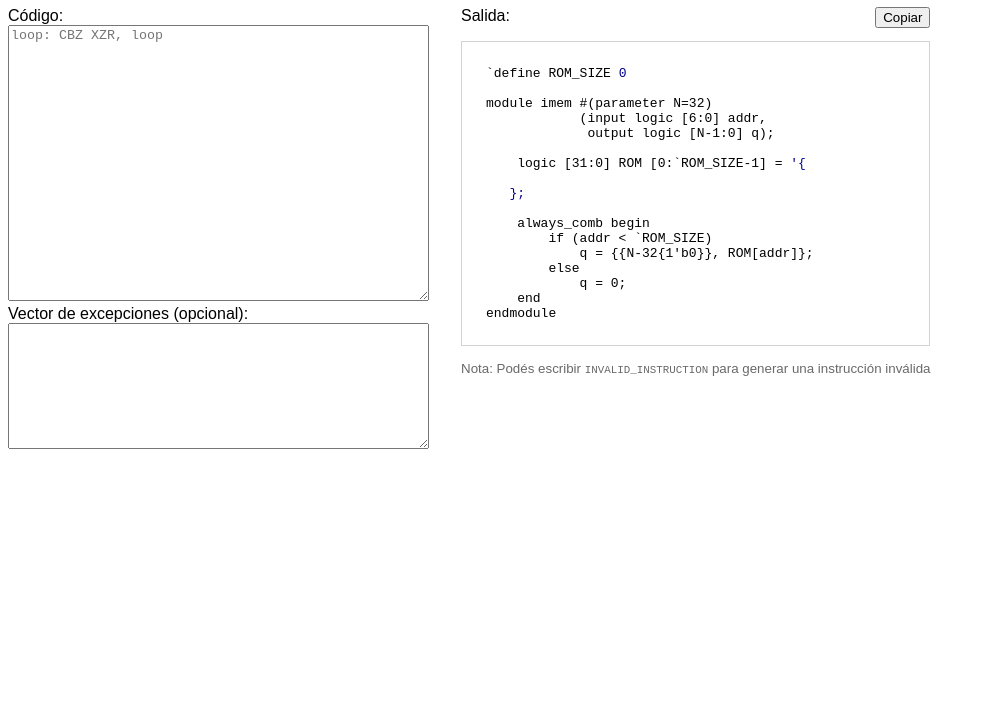
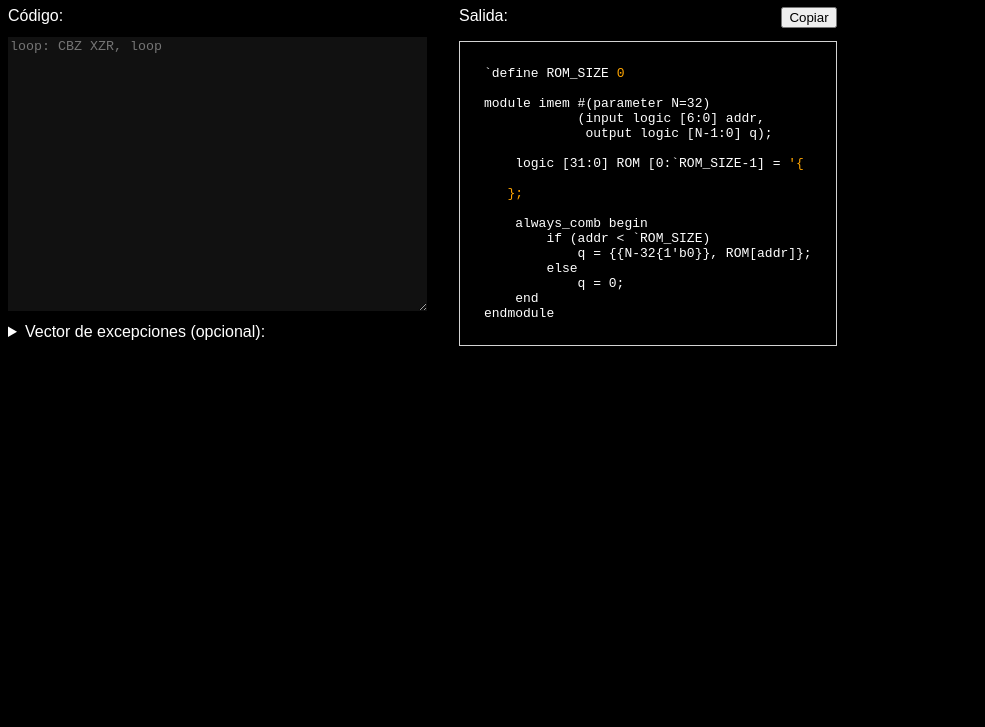
Before and after one commit to mauroc8/imem.js, a website built with Parcel: page src/index.html in a window 1280 px wide. Shown: the part 73-800 px from the top of the page, without its empty margins (0-985 px from the left). Built offline with nearby package versions, Linux system fonts and the light colour scheme.

Commit message:
modo oscuro

```diff
--- a/src/index.html
+++ b/src/index.html
@@ -9,7 +9,7 @@
     <body>
         <h1>imem.js</h1>
         <main>
-            <div>
+            <div style="display: flex; flex-direction: column; gap: 12px;">
                 <div>Código:</div>
                 <textarea
                     id="code-input"
@@ -18,14 +18,22 @@
                     rows="18"
                     spellcheck="false"
                 ></textarea>
-                <div>Vector de excepciones (opcional):</div>
-                <textarea
+                <details>
+                    <summary style="cursor: pointer;">Vector de excepciones (opcional):</summary>
+                    <textarea
                     id="isr-input"
                     placeholder=""
                     cols="50"
                     rows="8"
                     spellcheck="false"
-                ></textarea>
+                    ></textarea>
+                    <div>
+                        <small style="color: dimgray;">
+                            Podés escribir <code>INVALID_INSTRUCTION</code>
+                            para generar una instrucción inválida
+                        </small>
+                    </div>
+                </details>
             </div>
             <div>
                 <div style="display: flex">
@@ -53,12 +61,6 @@ module imem #(parameter N=32)
     end
 endmodule
 </pre>
-                <div>
-                    <small style="color: dimgray;">
-                        Nota: Podés escribir <code>INVALID_INSTRUCTION</code>
-                        para generar una instrucción inválida
-                    </small>
-                </div>
             </div>
         </main>
     </body>
--- a/src/styles.css
+++ b/src/styles.css
@@ -1,11 +1,24 @@
 
 html {
     font-family: sans-serif;
+    background-color: black;
+    color: white;
+}
+
+textarea {
+    background-color: #111;
+    color: white;
+    border: 0;
+}
+
+textarea:focus {
+    border: 0;
+    outline: 1px solid darkblue;
 }
 
 #rom-size-output,
 #code-output {
-    color: darkblue;
+    color: orange;
 }
 
 pre:has(#code-output) {
```
Also changed, not shown: docs/index.html (+2 -2 lines), 2 other files.
